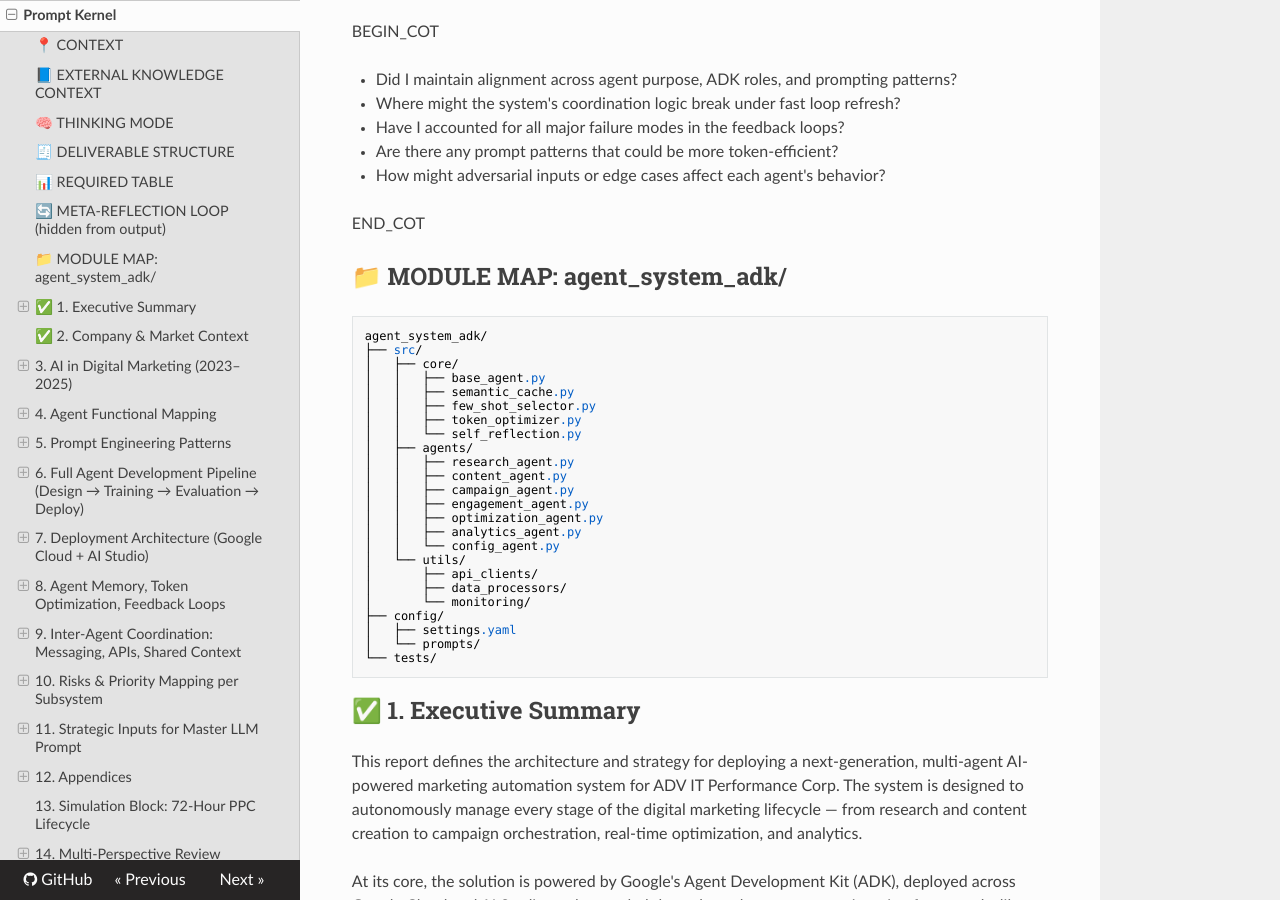
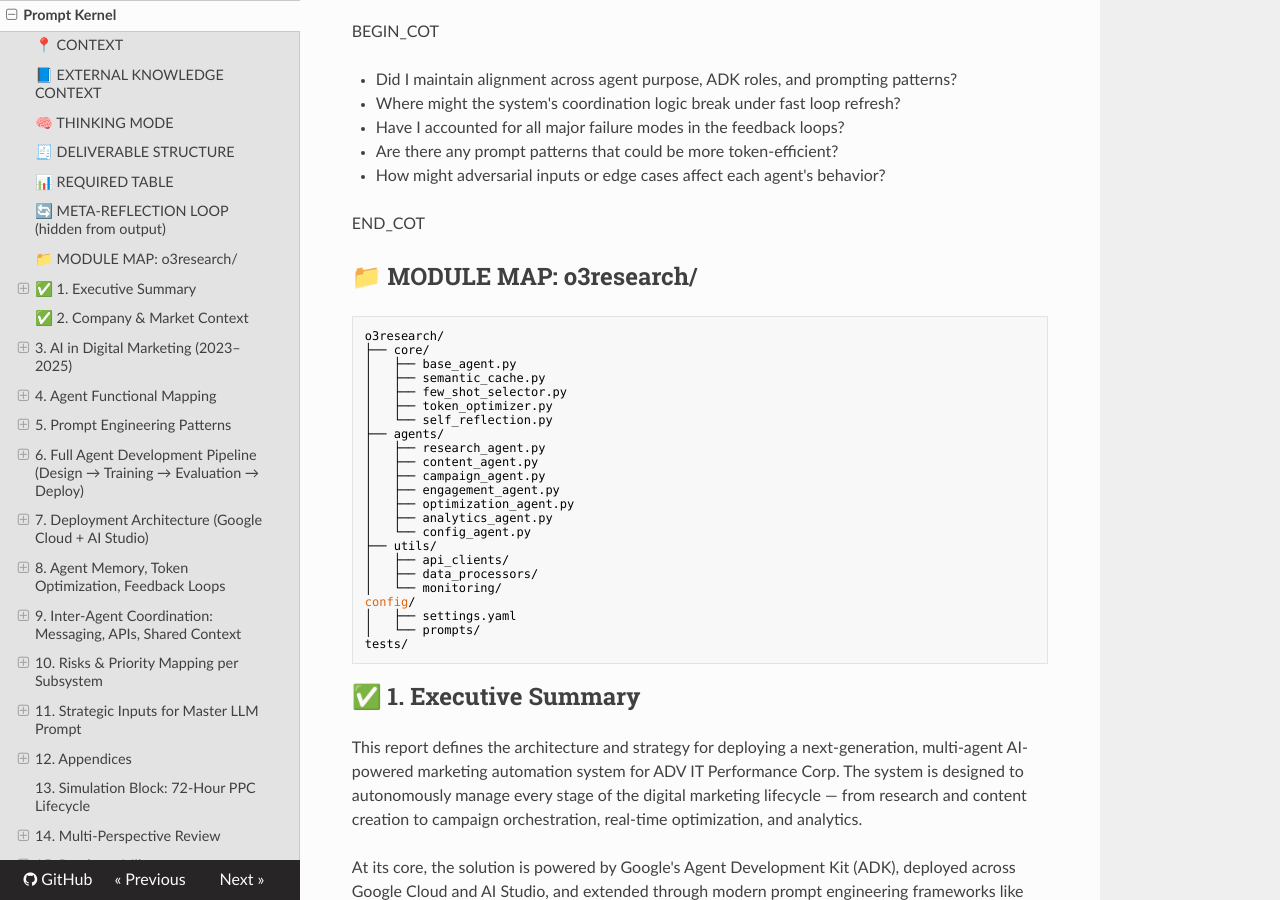
Before and after one commit to ADV-IT-Performance-Corp/ADV-ADK-Research-Hub, an MkDocs documentation site: the page built from docs/prompt/prompt_kernel_v3.5.md, in a window 1280 px wide and 900 px high, scrolled down 2322 px. Built offline with MkDocs 1.6.1, drawn with Linux system fonts in a browser that asks for light colours; nearby versions of some CDN libraries; some of the changed text lies outside the part shown.

Commit message:
docs: update module paths to o3research

````diff
--- a/docs/prompt/prompt_kernel_v3.5.md
+++ b/docs/prompt/prompt_kernel_v3.5.md
@@ -89,33 +89,32 @@
 
 END_COT
 
-## 📁 MODULE MAP: agent_system_adk/
+## 📁 MODULE MAP: o3research/
 
 ```
-agent_system_adk/
-├── src/
-│   ├── core/
-│   │   ├── base_agent.py
-│   │   ├── semantic_cache.py
-│   │   ├── few_shot_selector.py
-│   │   ├── token_optimizer.py
-│   │   └── self_reflection.py
-│   ├── agents/
-│   │   ├── research_agent.py
-│   │   ├── content_agent.py
-│   │   ├── campaign_agent.py
-│   │   ├── engagement_agent.py
-│   │   ├── optimization_agent.py
-│   │   ├── analytics_agent.py
-│   │   └── config_agent.py
-│   └── utils/
-│       ├── api_clients/
-│       ├── data_processors/
-│       └── monitoring/
-├── config/
+o3research/
+├── core/
+│   ├── base_agent.py
+│   ├── semantic_cache.py
+│   ├── few_shot_selector.py
+│   ├── token_optimizer.py
+│   └── self_reflection.py
+├── agents/
+│   ├── research_agent.py
+│   ├── content_agent.py
+│   ├── campaign_agent.py
+│   ├── engagement_agent.py
+│   ├── optimization_agent.py
+│   ├── analytics_agent.py
+│   └── config_agent.py
+├── utils/
+│   ├── api_clients/
+│   ├── data_processors/
+│   └── monitoring/
+config/
 │   ├── settings.yaml
 │   └── prompts/
-└── tests/
+tests/
 ```
 
 ## ✅ 1. Executive Summary
@@ -346,7 +345,7 @@
 - Agent-to-agent routing specs
 
 **Activities:**
-- Push to `agent_system_adk/src/agents/`
+- Push to `o3research/agents/`
 - Register in orchestration layer (e.g., AI Studio config)
 - Monitor via CI + `monitoring/` logs
 
````
Also changed, not shown: docs/agent_system_overview.md (+23 -24 lines), docs/meta/version_diff_v3.5.5_to_v3.5.6.md (+2 -2 lines), docs/tree.md (+1 -1 lines), docs/world_agent_integration.md (+2 -2 lines).
